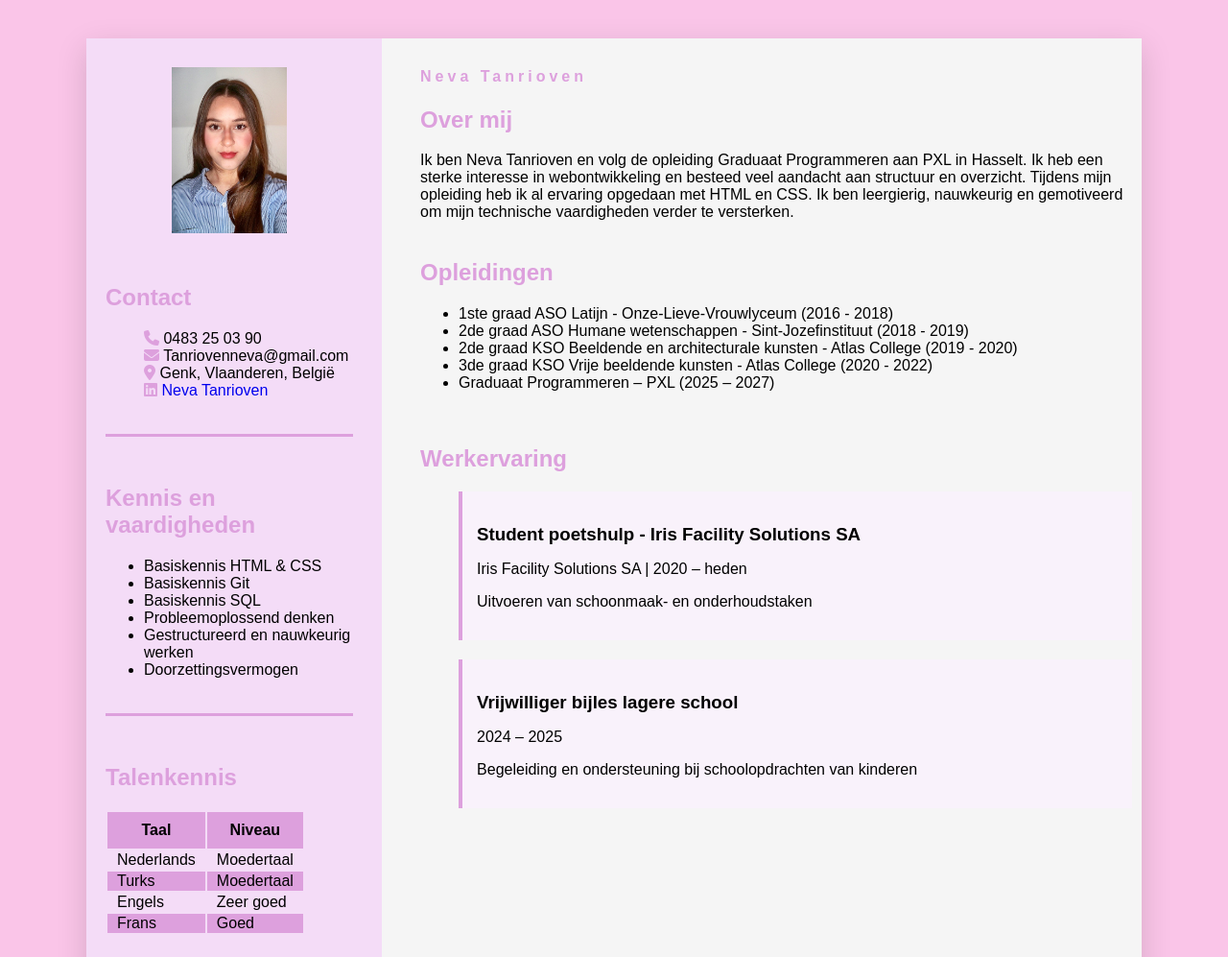
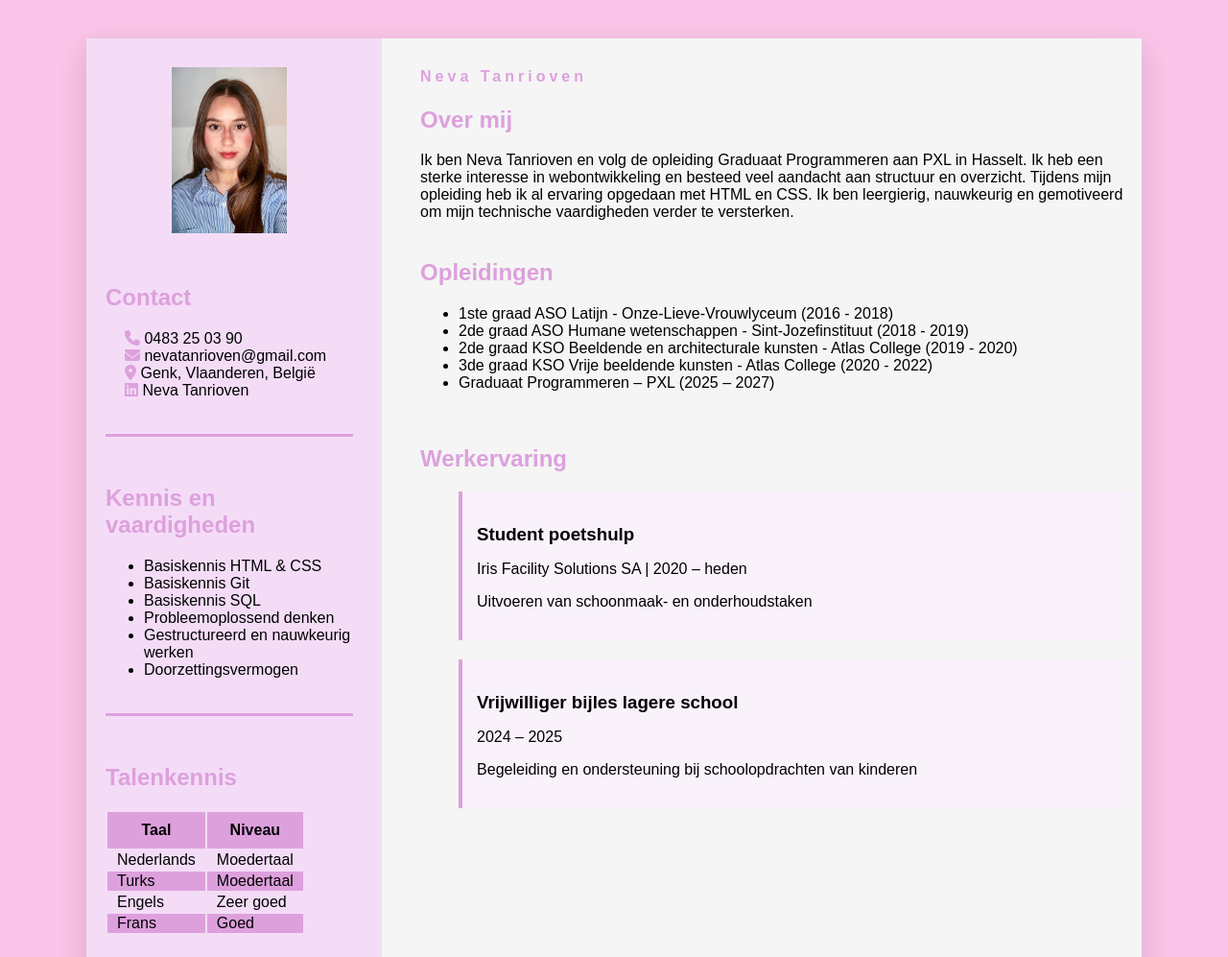
Before and after one commit to pxl-grpro-wpl1-2526/curriculum-vitae-NevaTanriovenPXL, a plain HTML site: page index.html in a window 1280 px wide. Shown: the top 997 px of the page at 96% size. Drawn offline with Linux system fonts and the light colour scheme.

Commit message:
WEB-08 extraatjes: mailto en tel links toegevoegd

```diff
--- a/css/style.css
+++ b/css/style.css
@@ -88,6 +88,7 @@ th{
 
 .contact li{
     list-style: none;
+    margin-left: -20px;
 }
 
 .contact li i{
@@ -95,6 +96,7 @@ th{
 }
 .contact a{
     text-decoration: none;
+    color: black;
 }
 .contact a:hover{
     text-decoration: none;
@@ -131,6 +133,7 @@ footer{
     margin-left: 13rem;
     margin-right: 13rem;
     color: white;
+    background-color: plum;
 }
 
 footer a{
--- a/index.html
+++ b/index.html
@@ -22,8 +22,8 @@
             <section class="contact">
                 <h2>Contact</h2>
                 <ul>
-                    <li><i class="fas fa-phone"></i> 0483 25 03 90</li>
-                    <li><i class="fas fa-envelope"></i> Tanriovenneva@gmail.com</li>
+                    <li><i class="fas fa-phone"></i><a href="tel:0483250390"> 0483 25 03 90</a></li>
+                    <li><i class="fas fa-envelope"></i><a href="mailto:nevatanrioven@gmail.com" target="_blank"> nevatanrioven@gmail.com</a></li>
                     <li><i class="fas fa-map-marker-alt"></i> Genk, Vlaanderen, België</li>
                     <li><i class="fab fa-linkedin"></i><a href="https://www.linkedin.com/in/neva-tanrioven-03417439a/" target="_blank"> Neva Tanrioven</a></li>
                 </ul>
@@ -116,7 +116,7 @@
                 <h2>Werkervaring</h2>
                 <ul class="ervaringen">
                     <li>
-                        <h3>Student poetshulp - Iris Facility Solutions SA</h3>
+                        <h3>Student poetshulp</h3>
                         <p>Iris Facility Solutions SA | 2020 – heden</p>
                         <p>Uitvoeren van schoonmaak- en onderhoudstaken</p>
                     </li>
```
